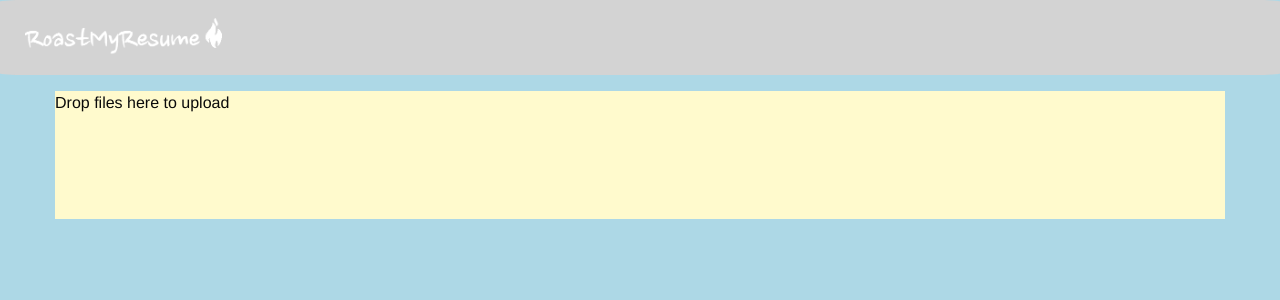
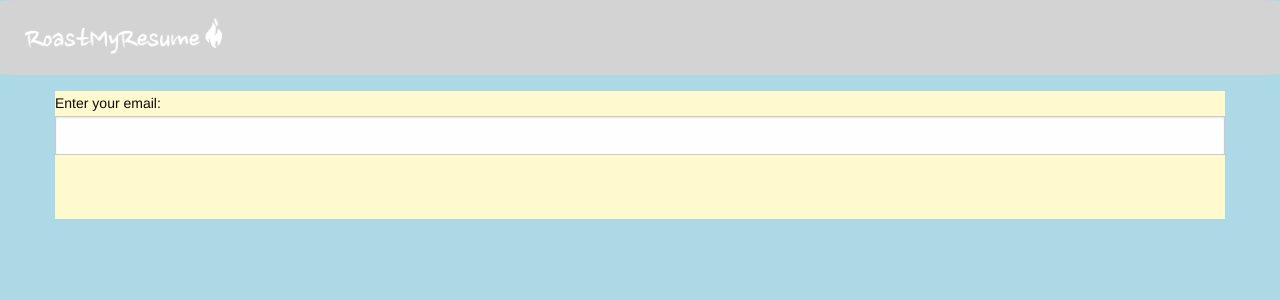
Before and after one commit to josephhaaga/RoastMyResume, a PHP site: page /upload.html in a window 1280 px wide. Shown: the top 300 px of the page. Run offline with PHP 8.4, Linux system fonts and the light colour scheme; some libraries are stand-ins or nearby versions.

Commit message:
emails linked to resumes

```diff
--- a/css/app.css
+++ b/css/app.css
@@ -27,3 +27,7 @@ body{
 .resume-container{
 	position: relative
 }
+
+.dropzone{
+	display: none;
+}
--- a/upload.html
+++ b/upload.html
@@ -20,6 +20,8 @@
         <div class="border">
 
         	<div class="upload-zone">
+            <label for="email">Enter your email:</label>
+            <input id="emailField" type="email" name="email">
 	        	<form action="upload.php" method="post" class="dropzone" enctype="multipart/form-data">
 <!-- 					Drop resume here (or select from harddrive):
 					<input type="file" name="fileToUpload" id="fileToUpload">
@@ -48,10 +50,11 @@
     <script src="js/vendor/foundation.js"></script>
     <script src="./js/dropzone.js"></script>
     <script>
+      email_address = null;
 	    $(document).ready(function(){
 	      run = false;
 	      $(this).foundation();
-	      	Dropzone.autoDiscover = false;
+	      Dropzone.autoDiscover = false;
 		    $(".dropzone").dropzone({
 		        renameFilename: function (filename) {
 		        	if(!run){
@@ -71,10 +74,27 @@
 		        success:  function() {
 		        	console.log("UPLOAD SUCCESSFUL!");
 		        	my_path = file_name.substring(0,file_name.indexOf("."));
-		        	$('.upload-zone').append("<p>Visit your new resume page: </p><a style='display:inline;' href='http://roastmyresume.com/resume.html?resumeId="+my_path+"' >roastmyresume.com/resume.html?resumeId="+my_path+"</a>")
+		        	$('.upload-zone').append("<p>Visit your new resume page: </p><a style='display:inline;' href='http://roastmyresume.com/resume.html?resumeId="+my_path+"' >roastmyresume.com/resume.html?resumeId="+my_path+"</a>");
+              firebase.database().ref("users").push({"user":email_address, "file":file_name});
 		        }
 		    });
+
+        $('#emailField').on('keyup',function(){
+          email_address = $(this).val();
+          $('.dropzone').show();
+        })
 	    });
+
+    </script>
+
+    <script>
+      (function(i,s,o,g,r,a,m){i['GoogleAnalyticsObject']=r;i[r]=i[r]||function(){
+      (i[r].q=i[r].q||[]).push(arguments)},i[r].l=1*new Date();a=s.createElement(o),
+      m=s.getElementsByTagName(o)[0];a.async=1;a.src=g;m.parentNode.insertBefore(a,m)
+      })(window,document,'script','https://www.google-analytics.com/analytics.js','ga');
+
+      ga('create', 'UA-66264514-8', 'auto');
+      ga('send', 'pageview');
 
     </script>
   </body>
```
Also changed, not shown: resume.html (+10 -0 lines).
